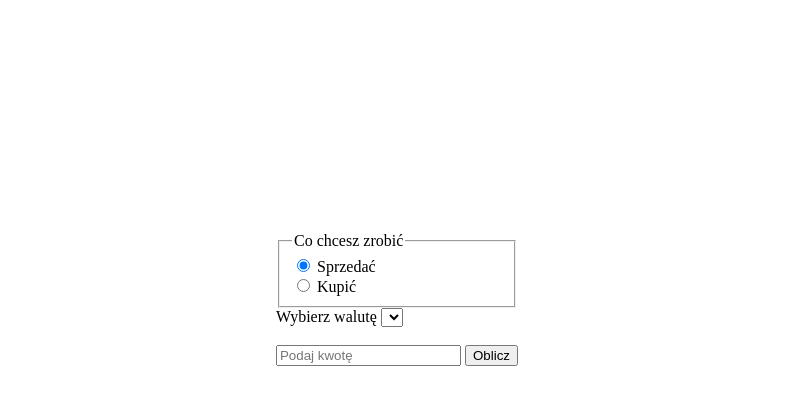
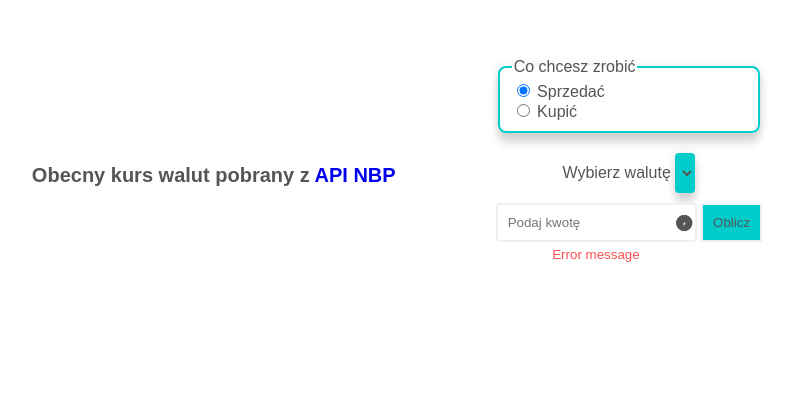
Before and after one commit to Hajdukson/currency-app, a plain HTML site: page index.html in a window 1280 px wide. Shown: the part 225-630 px from the top of the page, without its empty margins (243-1037 px from the left). Drawn offline with Linux system fonts and the light colour scheme; no server answers.

Commit message:
add scss style

```diff
--- a/index.html
+++ b/index.html
@@ -5,7 +5,7 @@
     <meta http-equiv="X-UA-Compatible" content="IE=edge" />
     <meta name="viewport" content="width=device-width, initial-scale=1.0" />
     <link rel="stylesheet" href="./resources/css/style.css">
-    <script src="./scripts.js"></script>
+    <script src="./resources/js/scripts.js"></script>
     <script
       src="https://kit.fontawesome.com/f87f2c2ad2.js"
       crossorigin="anonymous"
@@ -13,12 +13,13 @@
     <title>Wymiana walut</title>
   </head>
   <body>
-    <header class="about">
-      <h1 class="about_introdaction"></h1>
+    <div class="table">
+      <header >
+        <h1 class="table__header">Obecny kurs walut pobrany z <a href="http://api.nbp.pl" target="_balk">API NBP</a></h1>
       </header>
-    <table class="table" id="currenciesTable"></table>
-    <br />
-    <br />
+      <table class="table__content" id="currenciesTable"></table>
+    </div>
+    <div class="form">
       <form action="javascript:void(0);" class="exchangeForm">
         <fieldset class="exchangeForm__operations">
           <legend>Co chcesz zrobić</legend>
@@ -32,16 +33,23 @@
           </div>
         </fieldset>
         <div class="exchangeForm__finalCalculation" >
+          <div>
             <label for="slection">Wybierz walutę </label>
-        <select name="slection" id="slection"></select>
-        <br>
-        <br>
+            <select name="slection-circe" id="slection">
+            </select>
+          </div>
+          <div class="exchangeForm__inputAndSubmit">
             <input id="amount" type="number" placeholder="Podaj kwotę" />
+            <i class="fa fa-info-circle"></i>
+            <i class="fa fa-check-circle" ></i>
+            <small class="exchangeForm__inputAndSubmit--error">Error message</small>
             <input type="submit" value="Oblicz" />
+          </div>
         </div>
       </form>
       <div class="result">
         <p class="result__text"><p class="result__value"> </p></p>
       </div>
+    </div>
   </body>
 </html>
--- a/scripts.js
+++ b/resources/js/scripts.js
@@ -1,6 +1,6 @@
 // http://api.nbp.pl/
 window.addEventListener("DOMContentLoaded", (e) => {
-  var datas;
+  var loadedData;
 
   var changeOperations = document.querySelector(".exchangeForm__operations");
   var radios = document.querySelectorAll("input[name='operation']");
@@ -23,9 +23,10 @@ window.addEventListener("DOMContentLoaded", (e) => {
   async function getApi(url) {
     const response = await fetch(url);
     var data = await response.json();
-    datas = data.values().next().value;
-    showTable(datas);
-    determinValuesOfSelectTag(datas);
+    data = data.values().next().value;
+    loadedData = data;
+    showTable(data);
+    determinValuesOfSelectTag(data);
   }
 
   function showTable(data) {
@@ -38,10 +39,10 @@ window.addEventListener("DOMContentLoaded", (e) => {
 
     for (let c of data.rates) {
       tab += `<tr>
-          <td class="table__currency">${c.currency} </td>
-          <td class="table__item">${c.code}</td>
-          <td class="table__item">${c.bid.toFixed(4)}</td>
-          <td class="table__item">${c.ask.toFixed(4)}</td>
+          <td class="table__content--currency">${c.currency} </td>
+          <td class="table__content--item">${c.code}</td>
+          <td class="table__content--item">${c.bid.toFixed(4)}</td>
+          <td class="table__content--item">${c.ask.toFixed(4)}</td>
           </tr>`;
     }
     document.getElementById("currenciesTable").innerHTML = tab;
@@ -89,7 +90,7 @@ window.addEventListener("DOMContentLoaded", (e) => {
     finalCalculation.hidden = false;
     resultValue.hidden = true;
     let target = e.target.value;
-    determinValuesOfSelectTag(datas, target);
+    determinValuesOfSelectTag(loadedData, target);
   });
 
   selctions.addEventListener("change", (e) => {
@@ -102,7 +103,7 @@ window.addEventListener("DOMContentLoaded", (e) => {
     resultMessage.hidden = false;
     resultValue.hidden = false;
     console.log(document.createTextNode(result(selctions, amount, e)));
-    resultValue.textContent = result(selctions, amount, e).toFixed(4);
+    resultValue.textContent = result(selctions, amount, e).toFixed(2) + " PLN";
   });
 
   var selectedRadio = checkRadioButtons();
--- /dev/null
+++ b/resources/scss/_form.scss
@@ -0,0 +1,41 @@
+.exchangeForm {
+  &__operations {
+    box-shadow: var(--shadow);
+    border: 2px solid var(--base-color);
+    -moz-border-radius: 8px;
+    -webkit-border-radius: 8px;
+    border-radius: 8px;
+    margin-bottom: 20px;
+  }
+  &__finalCalculation {
+    display: flex;
+    flex-direction: column;
+    gap: 10px;
+    align-items: center;
+  }
+  &__inputAndSubmit {
+    position: relative;
+    &--error {
+      position: absolute;
+      transform: translate(50%);
+      right: 60%;
+      bottom: -20px;
+
+      width: 100px;
+      color: rgba(255, 0, 0, 0.692);
+    }
+    i {
+      position: absolute;
+      transform: translateY(-50%);
+      right: 70px;
+      top: 50%;
+    }
+  }
+}
+
+.result {
+  display: flex;
+  justify-content: center;
+  height: 50px;
+  gap: 5px;
+}
--- /dev/null
+++ b/resources/scss/_global.scss
@@ -0,0 +1,49 @@
+:root {
+  --base-color: #00cccc;
+  --shadow: 0px 0px 10px rgba(0, 0, 0, 0.1), 0px 10px 10px rgba(0, 0, 0, 0.05),
+    0px 10px 10px rgba(0, 0, 0, 0.05), 0px 10px 10px rgba(0, 0, 0, 0.05);
+}
+
+body {
+  color: #555;
+  font-family: "Arial";
+  margin: 0;
+  padding: 0;
+  min-height: 100vh;
+  gap: 100px;
+  display: flex;
+  align-items: center;
+  justify-content: center;
+}
+
+select {
+  color: #555;
+  background-color: var(--base-color);
+  border-radius: 4px;
+  border: none;
+  box-shadow: var(--shadow);
+  height: 40px;
+  cursor: pointer;
+  &:hover {
+    background-color: #02ffffa4;
+  }
+}
+
+input[type="submit"] {
+  background-color: var(--base-color);
+  border: 2px solid #f0f0f0;
+  color: #555;
+  padding: 10px;
+  cursor: pointer;
+  &:hover {
+    background-color: #00cccc62;
+  }
+}
+input[type="number"] {
+  -moz-appearance: textfield;
+  color: #555;
+  appearance: textfield;
+  padding: 10px;
+  border-radius: 4px;
+  border: 2px solid #f0f0f0;
+}
--- /dev/null
+++ b/resources/scss/_table.scss
@@ -0,0 +1,43 @@
+.table {
+  &__header {
+    text-align: center;
+    font-size: 20px;
+    a {
+      text-decoration: none;
+    }
+  }
+  &__content {
+    border-collapse: collapse;
+    border: 1px solid #eee;
+    border-bottom: 2px solid var(--base-color);
+    box-shadow: var(--shadow);
+    tr {
+      &:hover {
+        background: #f4f4f4;
+
+        td {
+          color: #555;
+        }
+      }
+    }
+    th,
+    td {
+      color: #999;
+      border: 1px solid #eee;
+      padding: 8px 25px;
+      border-collapse: collapse;
+    }
+    th {
+      background: var(--base-color);
+      color: #fff;
+      text-transform: uppercase;
+      font-size: 12px;
+    }
+    &--currency {
+      text-align: left;
+    }
+    &--item {
+      text-align: center;
+    }
+  }
+}
--- a/resources/scss/style.scss
+++ b/resources/scss/style.scss
@@ -1,26 +1,3 @@
-body {
-  margin: 0;
-  padding: 0;
-  // min-height: 100vh;
-  display: flex;
-  flex-direction: column;
-  align-items: center;
-}
-
-.table {
-  height: 400px;
-  td {
-    width: 125px;
-  }
-  &__currency {
-    text-align: left;
-  }
-  &__item {
-    text-align: center;
-  }
-}
-
-.result {
-  display: flex;
-  gap: 5px;
-}
+@import "_global.scss";
+@import "_table.scss";
+@import "_form.scss";
```
Also changed, not shown: resources/css/style.css, resources/js/validation.js (added), 1 other file. Lines whose indentation alone changed are shown as unchanged.
